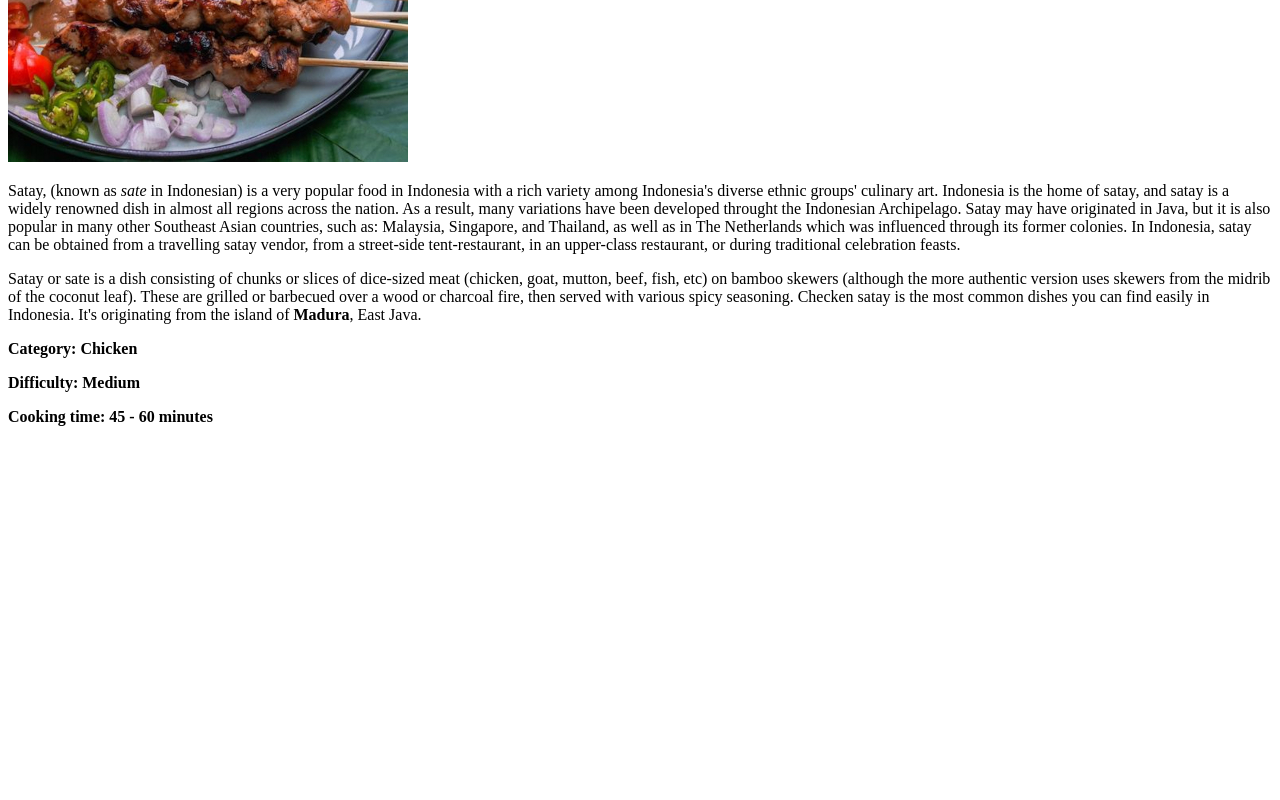
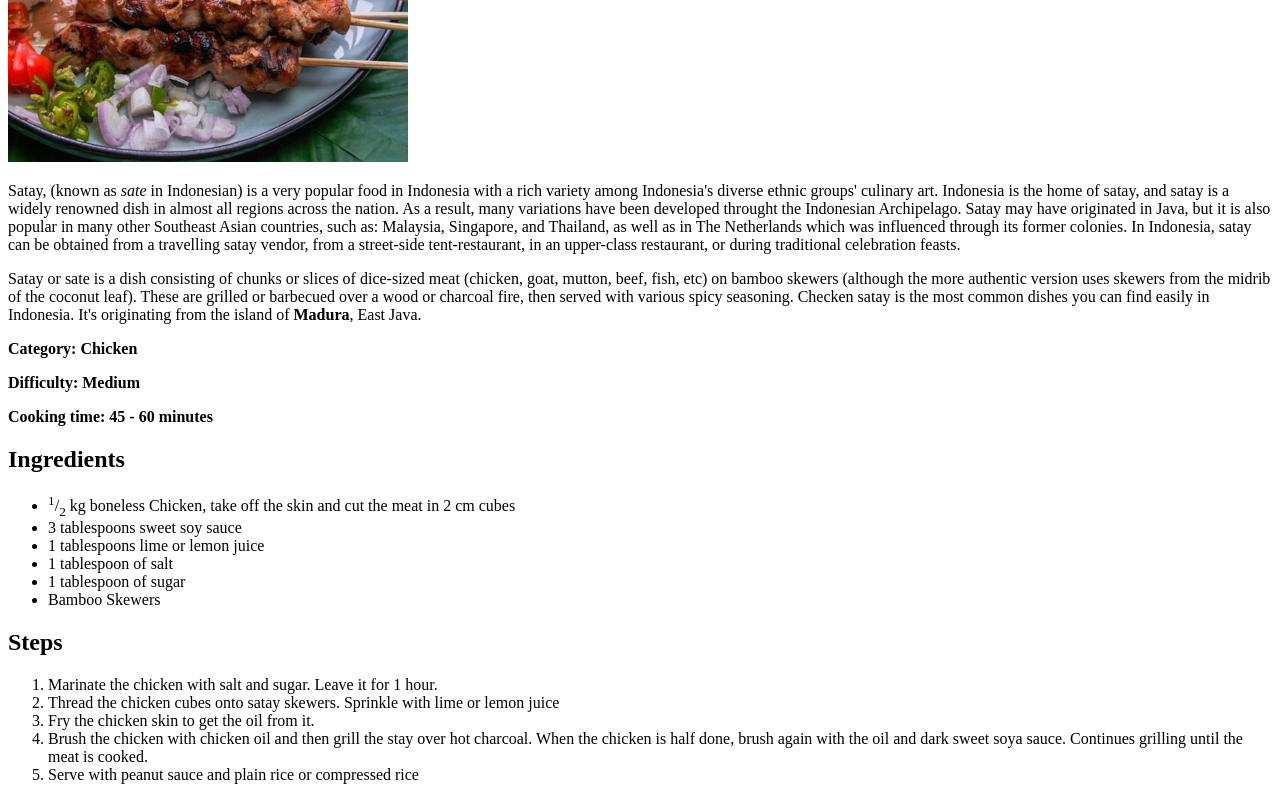
Before and after one commit to rbudi17/odin-recipes, a plain HTML site: page recipes/sate_ayam.html in a window 1280 px wide. Shown: the part 318-1118 px from the top of the page. Before the commit the page ends 800 px from the top, so only its background shows below. Drawn offline with Linux system fonts and the light colour scheme.

Commit message:
Add ingredient and step sate ayam

```diff
--- a/recipes/sate_ayam.html
+++ b/recipes/sate_ayam.html
@@ -25,5 +25,27 @@
     <p><strong>Category: Chicken</strong></p>
     <p><strong>Difficulty: Medium</strong></p>
     <p><strong>Cooking time: 45 - 60 minutes</strong></p>
+
+    <h2>Ingredients</h2>
+    <ul>
+      <li><sup>1</sup>/<sub>2</sub> kg boneless Chicken, take off the skin and cut the meat in 2 cm cubes</li>
+      <li>3 tablespoons sweet soy sauce</li>
+      <li>1 tablespoons lime or lemon juice</li>
+      <li>1 tablespoon of salt</li>
+      <li>1 tablespoon of sugar</li>
+      <li>Bamboo Skewers</li>
+    </ul>
+
+    <h2>Steps</h2>
+    <ol>
+      <li>Marinate the chicken with salt and sugar. Leave it for 1 hour.</li>
+      <li>Thread the chicken cubes onto satay skewers. Sprinkle with lime or lemon juice</li>
+      <li>Fry the chicken skin to get the oil from it.</li>
+      <li>
+        Brush the chicken with chicken oil and then grill the stay over hot charcoal. When the chicken is half done, brush again with the oil and dark sweet
+        soya sauce. Continues grilling until the meat is cooked.
+      </li>
+      <li>Serve with peanut sauce and plain rice or compressed rice</li>
+    </ol>
   </body>
 </html>
```
